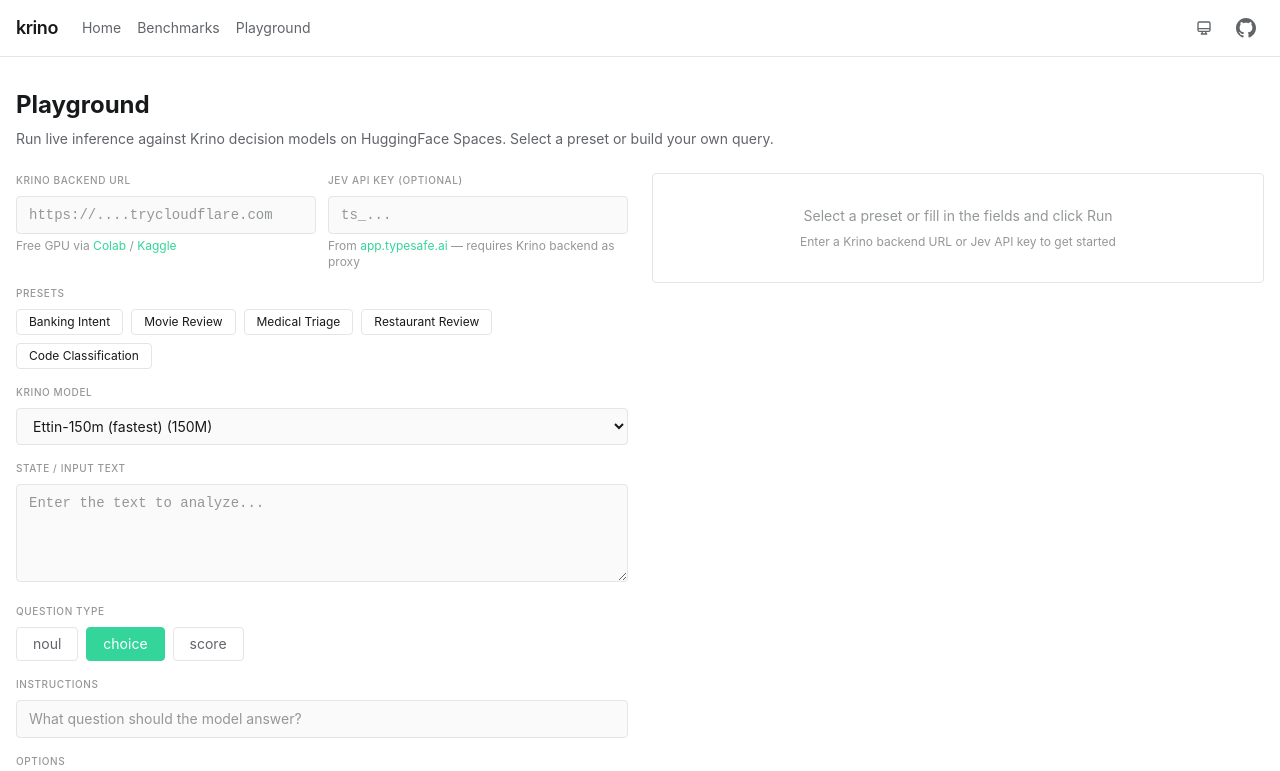
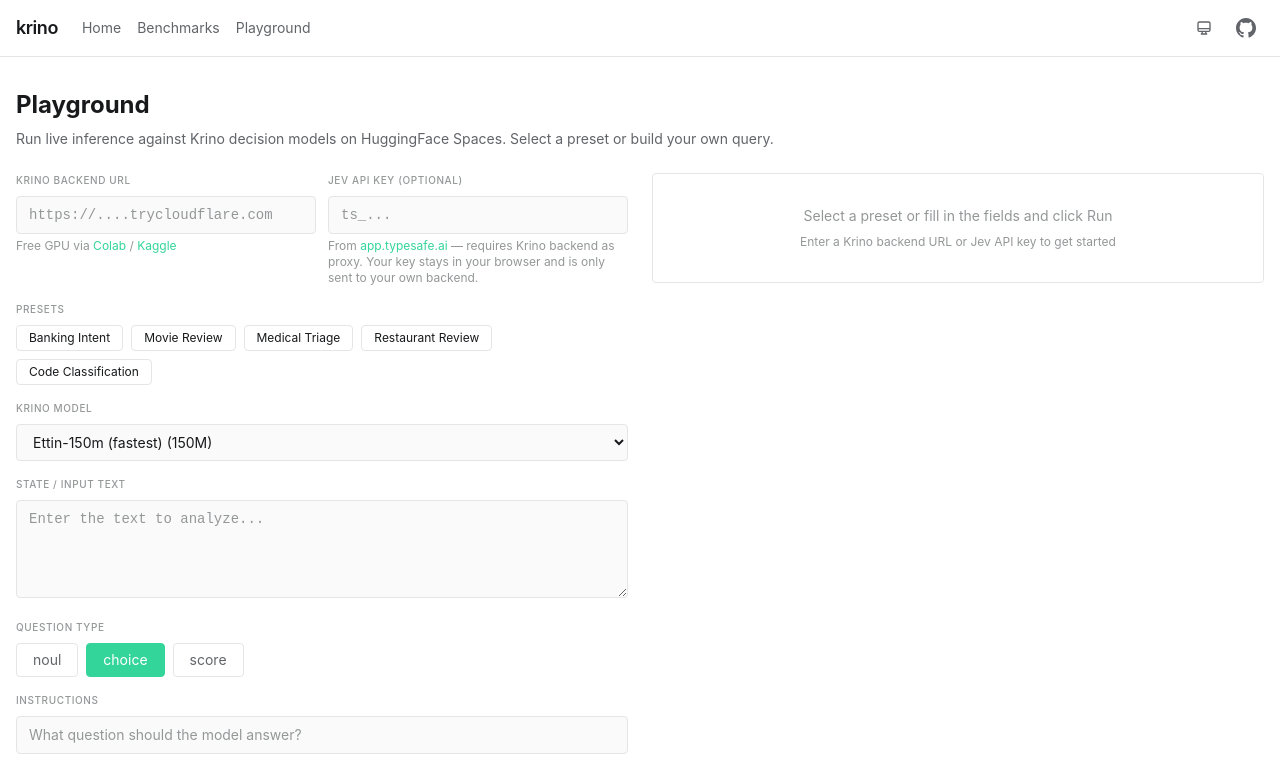
Before and after one commit to Oaklight/krino, a Next.js app in the folder web/: page /krino/playground in a window 1280 px wide. Shown: the top 771 px of the page. Built offline with nearby package versions, Linux system fonts and the light colour scheme.

Commit message:
Add privacy note: key stays in browser, only sent to your own backend

```diff
--- a/web/components/PlaygroundClient.tsx
+++ b/web/components/PlaygroundClient.tsx
@@ -336,7 +336,8 @@ export default function PlaygroundClient() {
               className="w-full px-3 py-2 text-sm border border-border rounded-[var(--radius)] bg-bg-card text-text placeholder:text-text-muted font-mono"
               placeholder="ts_..." />
             <p className="text-xs text-text-muted mt-1">
-              From <a href="https://app.typesafe.ai" target="_blank" rel="noopener noreferrer" className="text-accent hover:text-accent-hover">app.typesafe.ai</a> — requires Krino backend as proxy
+              From <a href="https://app.typesafe.ai" target="_blank" rel="noopener noreferrer" className="text-accent hover:text-accent-hover">app.typesafe.ai</a> — requires Krino backend as proxy.
+              Your key stays in your browser and is only sent to your own backend.
             </p>
           </div>
         </div>
```
